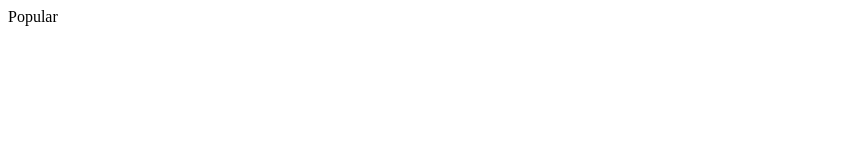
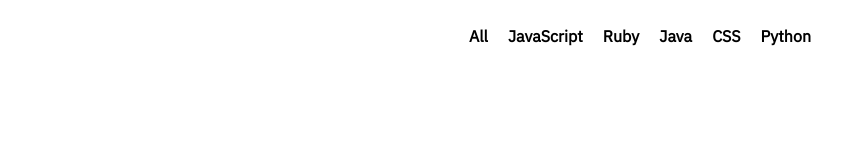
Before and after one commit to itsrojasleon/github-battle, a React app: page / in a window 1280 px wide. Shown: the whole page, without its empty margins (0-866 px from the left). Built offline with nearby package versions, Linux system fonts and the light colour scheme.

Commit message:
component Popular is already very good

```diff
--- a/package.json
+++ b/package.json
@@ -21,9 +21,12 @@
   },
   "homepage": "https://github.com/rojasleon/github-battle#readme",
   "devDependencies": {
+    "babel-cli": "^6.26.0",
     "babel-core": "^6.26.0",
     "babel-loader": "^7.1.4",
+    "babel-plugin-transform-class-properties": "^6.24.1",
     "babel-preset-env": "^1.6.1",
+    "babel-preset-es2017": "^6.24.1",
     "babel-preset-react": "^6.24.1",
     "css-loader": "^0.28.11",
     "html-webpack-plugin": "^3.0.7",
--- a/src/components/app.js
+++ b/src/components/app.js
@@ -1,10 +1,13 @@
 import React from 'react'
+
 import Popular from './popular'
 
 class App extends React.Component {
   render() {
     return (
-      <Popular />
+      <div className="container">
+        <Popular />
+      </div>
     )
   }
 }
--- a/src/components/popular.js
+++ b/src/components/popular.js
@@ -1,9 +1,26 @@
 import React, { Component } from 'react'
 
 class Popular extends React.Component {
+  state = {
+    selectedLanguage: 'All'
+  }
+
+  updateLanguage = (lang) => {
+    this.setState({ selectedLanguage: lang })
+  }
+
   render() {
+    const languages = ['All', 'JavaScript', 'Ruby', 'Java', 'CSS', 'Python']
     return (
-      <div>Popular</div>
+      <ul className="languages">
+        {languages.map(lang => (
+          <li
+          onClick={this.updateLanguage}
+          key={lang}>
+            {lang}
+          </li>
+        ))}
+      </ul>
     )
   }
 }
--- /dev/null
+++ b/src/index.css
@@ -0,0 +1,24 @@
+@import url('https://fonts.googleapis.com/css?family=IBM+Plex+Sans');
+
+body {
+  font-family: 'IBM Plex Sans', sans-serif;
+}
+ul {
+  padding: 0;
+}
+li {
+  list-style: none;
+}
+.container {
+  max-width: 1200px;
+  margin: 0 auto;
+}
+.languages {
+  display: flex;
+  justify-content: center;
+}
+.languages li {
+  margin: 10px;
+  font-weight: bold;
+  cursor: pointer;
+}
--- a/src/index.html
+++ b/src/index.html
@@ -4,7 +4,7 @@
     <meta charset="UTF-8">
     <meta name="viewport" content="width=device-width, initial-scale=1.0">
     <meta http-equiv="X-UA-Compatible" content="ie=edge">
-    <title>React and Webpack4</title>
+    <title>Github Battle</title>
   </head>
   <body>
     <section id="root"></section>
--- a/src/index.js
+++ b/src/index.js
@@ -3,6 +3,8 @@
 
 import App from './components/app'
 
+import './index.css'
+
 ReactDOM.render(
   <App />,
   document.getElementById("root")
```
Also changed, not shown: .babelrc, 1 other file.
